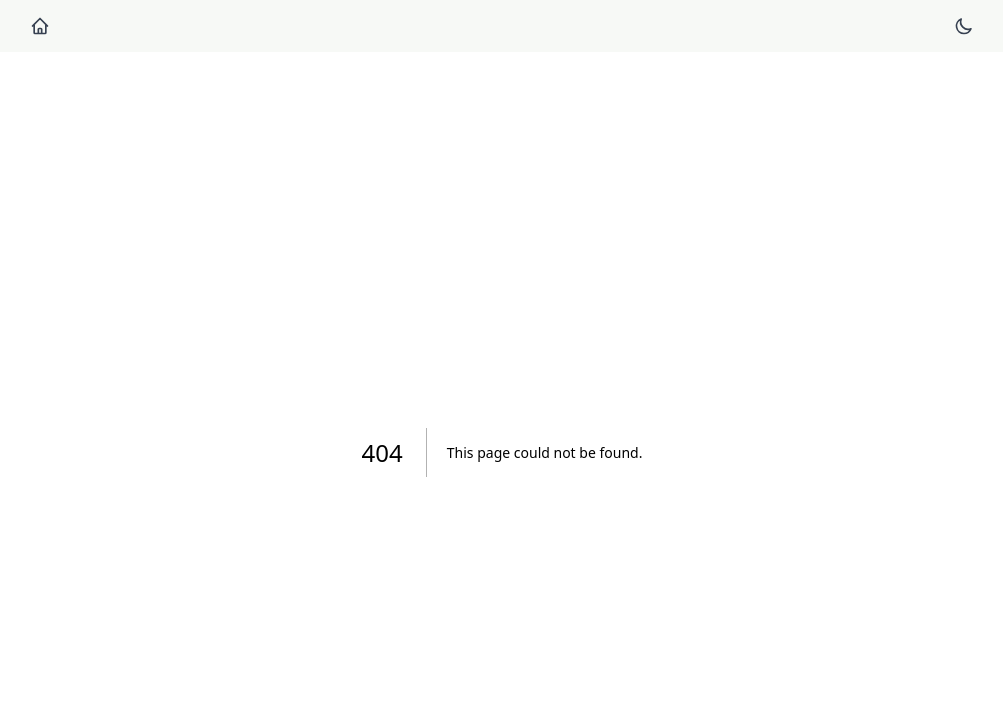
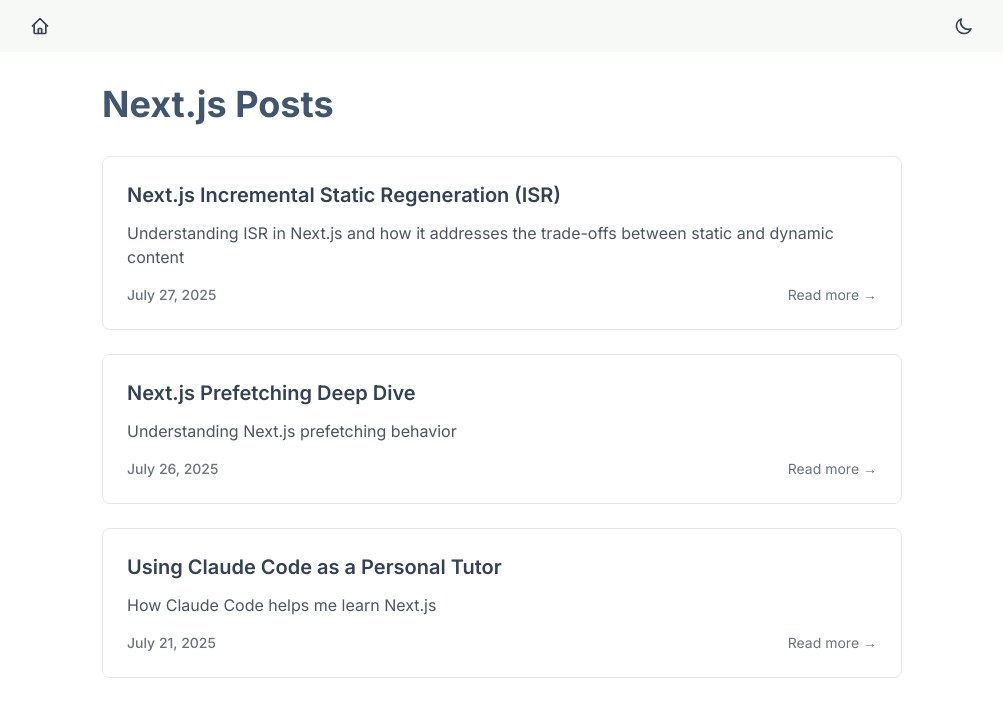
Before and after one commit to jzhang621/website, a Next.js app: page /nextjs in a window 1280 px wide. Before the commit this address had no page. Shown: the top 716 px of the page, without its empty margins (138-1141 px from the left). Built offline with nearby package versions, Linux system fonts and the light colour scheme.

Commit message:
add nextjs route

```diff
--- a/app/claude-code-personal-tutor/metadata.tsx
+++ b/app/claude-code-personal-tutor/metadata.tsx
@@ -1,6 +1,6 @@
 export const metadata = {
     published: true,
     title: "Using Claude Code as a Personal Tutor",
-    description: "How Claude Code helps me learn Next.js by turning documentation into demo applications",
+    description: "How Claude Code helps me learn Next.js",
     date: "2025-07-21",
 };
--- /dev/null
+++ b/app/nextjs/page.tsx
@@ -0,0 +1,77 @@
+import Link from "next/link";
+import { metadata as isrMetadata } from "../nextjs-isr/metadata";
+import { metadata as prefetchingMetadata } from "../nextjs-prefetching/metadata";
+import { metadata as claudeCodeMetadata } from "../claude-code-personal-tutor/metadata";
+
+interface NextJSPost {
+  slug: string;
+  title: string;
+  description: string;
+  date: string;
+}
+
+const nextjsPosts: NextJSPost[] = [
+  {
+    slug: "nextjs-isr",
+    title: isrMetadata.title,
+    description: isrMetadata.description,
+    date: isrMetadata.date,
+  },
+  {
+    slug: "nextjs-prefetching",
+    title: prefetchingMetadata.title,
+    description: prefetchingMetadata.description,
+    date: prefetchingMetadata.date,
+  },
+  {
+    slug: "claude-code-personal-tutor",
+    title: claudeCodeMetadata.title,
+    description: claudeCodeMetadata.description,
+    date: claudeCodeMetadata.date,
+  },
+];
+
+export default function NextJSPage() {
+  const sortedPosts = [...nextjsPosts].sort(
+    (a, b) => new Date(b.date).getTime() - new Date(a.date).getTime()
+  );
+
+  return (
+    <main className="min-h-screen p-4 max-w-4xl mx-auto">
+      <h1 className="text-4xl font-bold mt-4 mb-8 text-[#3F5570] dark:text-gray-200">
+        Next.js Posts
+      </h1>
+
+      <div className="grid gap-6 text-slate-700 dark:text-gray-300">
+        {sortedPosts.map((post) => (
+          <Link
+            key={post.slug}
+            href={`/${post.slug}`}
+            className="group block p-6 border border-gray-200 dark:border-gray-700 rounded-lg hover:border-gray-400 dark:hover:border-gray-500 transition-all duration-200 hover:shadow-md dark:hover:shadow-lg hover:bg-gray-50 dark:hover:bg-gray-800"
+          >
+            <div className="flex flex-col h-full">
+              <h2 className="text-xl font-semibold mb-3 group-hover:text-[#3F5570] dark:group-hover:text-blue-400 transition-colors">
+                {post.title}
+              </h2>
+              <p className="text-gray-600 dark:text-gray-400 mb-4 flex-grow">
+                {post.description}
+              </p>
+              <div className="flex items-center justify-between text-sm text-gray-500 dark:text-gray-500">
+                <time dateTime={post.date} className="font-medium">
+                  {new Date(post.date).toLocaleDateString('en-US', {
+                    year: 'numeric',
+                    month: 'long',
+                    day: 'numeric',
+                  })}
+                </time>
+                <span className="group-hover:translate-x-1 transition-transform duration-200">
+                  Read more →
+                </span>
+              </div>
+            </div>
+          </Link>
+        ))}
+      </div>
+    </main>
+  );
+}
```
